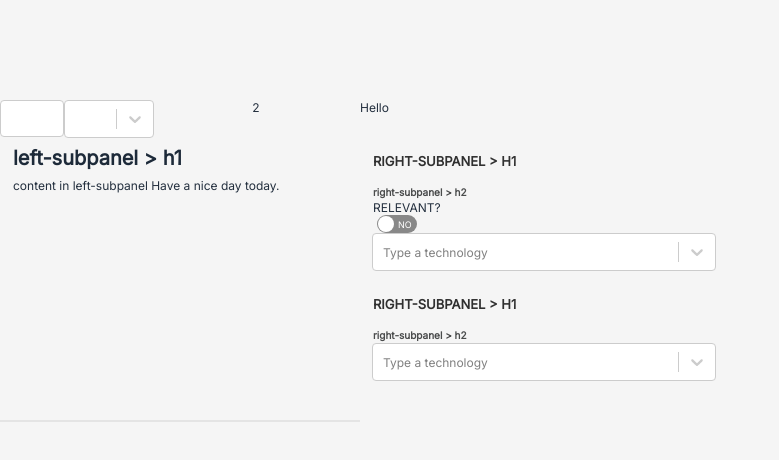
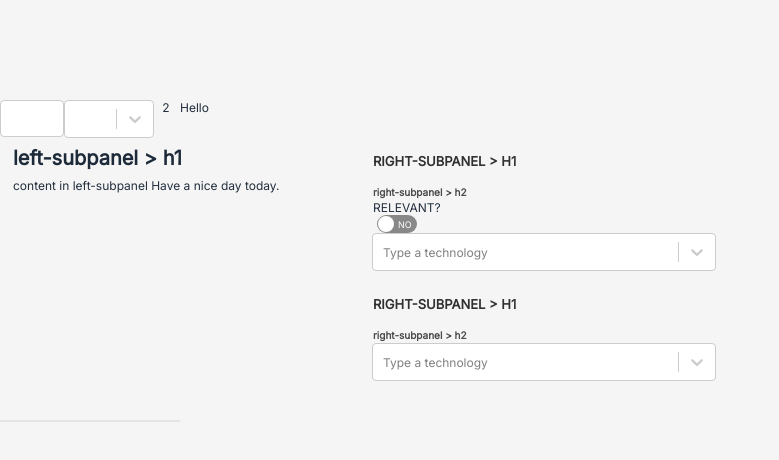
Before and after one commit to tammer/bootstrap-practice, a React (Create React App) app: page /sandbox in a window 1280 px wide. Shown: the top 460 px of the page, without its empty margins (0-779 px from the left). Built offline with nearby package versions, Linux system fonts and the light colour scheme; no server answers.

Commit message:
paramaterized left side

```diff
--- a/src/App.scss
+++ b/src/App.scss
@@ -2,6 +2,10 @@
 
 $color1: #f5f5f5; // background color
 $color2: #232f3e; // default font color
+
+$leftSide: 180px;
+$bp1: 720px;
+$bp2: 720px + $leftSide;
 
 body {
   background-color: $color1;
@@ -301,8 +305,8 @@ h3 {
 }
 
 .left-panel {
-  width: 360px;
-  /* background-color: #dcdcab; */
+  width: auto;
+  // background-color: #dcdcab;
 }
 
 .right-panel {
@@ -377,24 +381,27 @@ h3 {
   margin-bottom: 25px;
 }
 
-@media (min-width: 720px) {
+@media (min-width: $bp1) {
   .main-container {
-    grid-template-columns: 720px;
+    grid-template-columns: $bp1;
   }
   .right-panel {
     grid-template-columns: 360px 360px;
   }
   .left-panel {
-    width: 360px;
+    width: 720px;
   }
 }
 
-@media (min-width: 1080px) {
+@media (min-width: $bp2) {
   .main-container {
-    grid-template-columns: 360px 720px;
+    grid-template-columns: $leftSide 720px;
   }
   .right-panel {
     grid-template-columns: 360px 360px;
+  }
+  .left-panel {
+    width: $leftSide;
   }
 }
 
```
